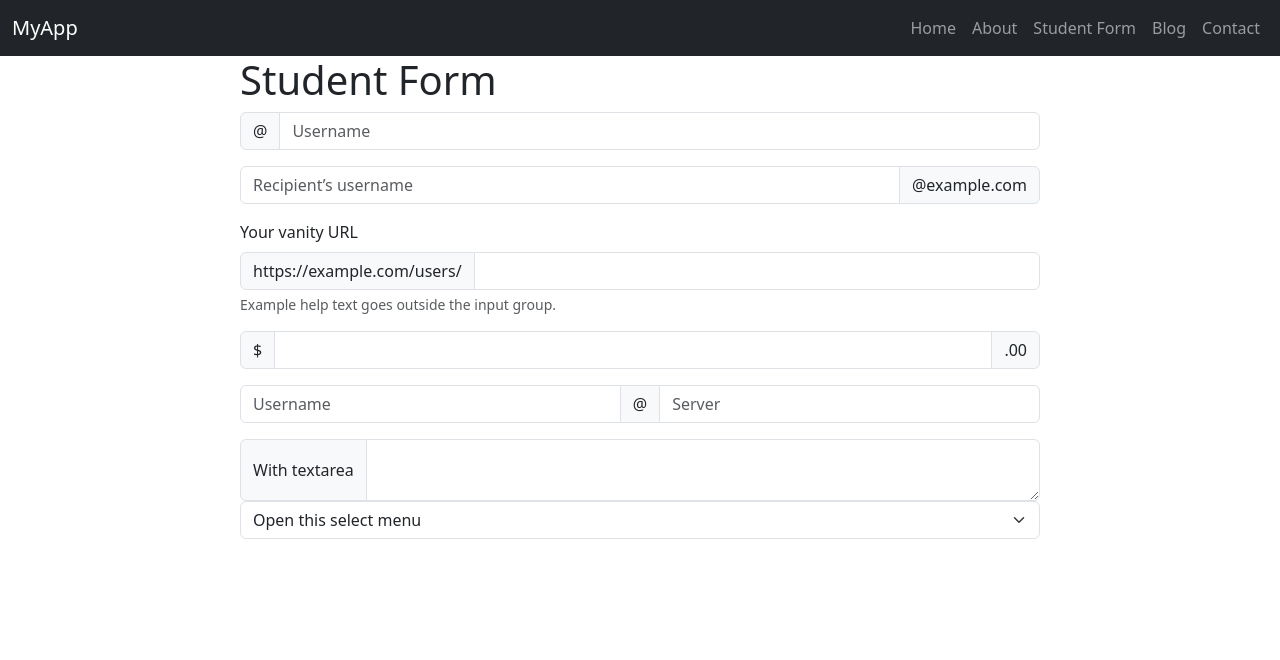
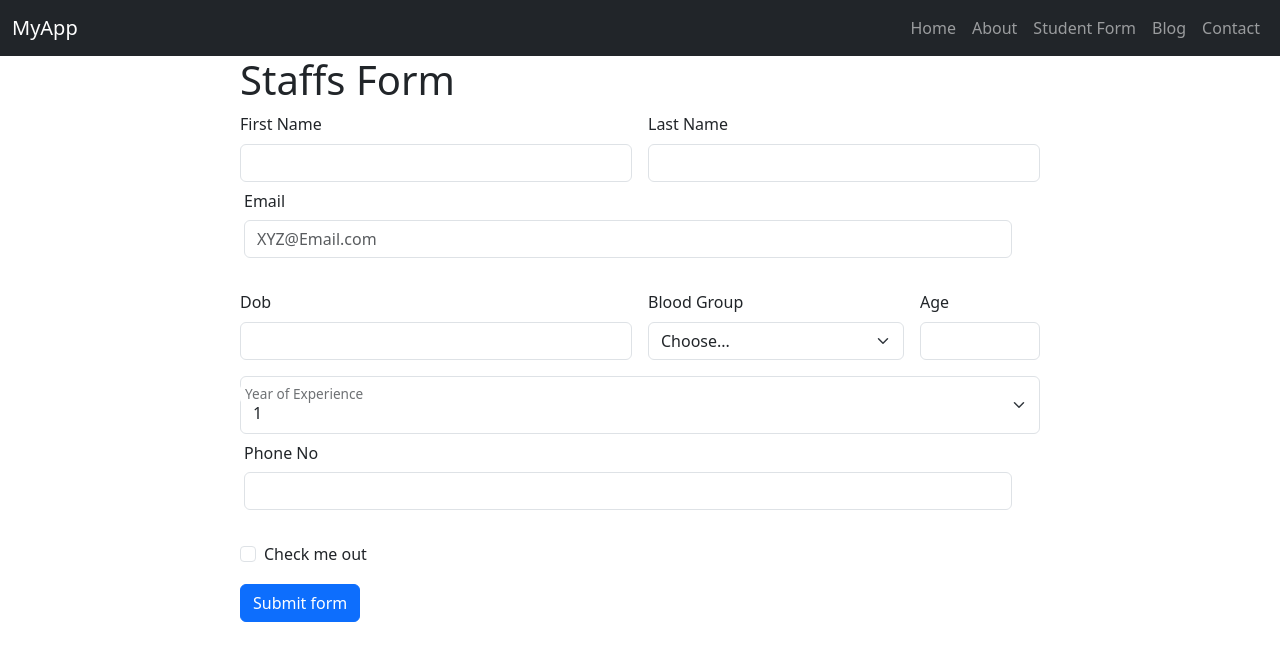
Before and after one commit to Hari00155/vue-project, a Vue app: page /student-form in a window 1280 px wide. Shown: the top 660 px of the page. Built offline with nearby package versions, Linux system fonts and the light colour scheme.

Commit message:
update staffs form

```diff
--- a/src/views/StudentFormView.vue
+++ b/src/views/StudentFormView.vue
@@ -1,51 +1,74 @@
 <template>
   <Container>
-   <h1> Student Form </h1>
+   <h1> Staffs Form </h1>
 
-   <div class="input-group mb-3">
-  <span class="input-group-text" id="basic-addon1">@</span>
-  <input type="text" class="form-control" placeholder="Username" aria-label="Username" aria-describedby="basic-addon1">
+   <form class="row g-3">
+  <div class="col-md-6">
+    <label for="inputFirstName" class="form-label">First Name</label>
+    <input type="First Name" class="form-control" id="inputFirstName">
+  </div>
+  <div class="col-md-6">
+    <label for="inputLastName" class="form-label">Last Name</label>
+    <input type="LastName" class="form-control" id="inputLastName">
+  </div>
+ <div class="row mb-3">
+  <label for="colFormLabel" class="col-sm-2 col-form-label">Email</label>
+  <div class="col-sm-25">
+    <input type="email" class="form-control" id="colFormLabel" placeholder="XYZ@Email.com">
+  </div>
 </div>
+ <div class="col-md-6">
+    <label for="DOB" class="form-label">Dob</label>
+    <input type="text" class="form-control" id="inputDOB">
+  </div>
 
-<div class="input-group mb-3">
-  <input type="text" class="form-control" placeholder="Recipient’s username" aria-label="Recipient’s username" aria-describedby="basic-addon2">
-  <span class="input-group-text" id="basic-addon2">@example.com</span>
+  <div class="col-md-4">
+    <label for="Bloodgroup" class="form-label">Blood Group</label>
+    <select id="inputBloodgroup" class="form-select">
+      <option selected>Choose...</option>
+      <option>A+</option>
+      <option>A-</option>
+      <option>AB+</option>
+      <option>AB-</option>
+      <option>B+</option>
+      <option>B-</option>
+      <option>O+</option>
+      <option>O-</option>
+    </select>
+  </div>
+  <div class="col-md-2">
+    <label for="inputAGE" class="form-label">Age</label>
+    <input type="text" class="form-control" id="inputAGE">
+  </div>
+  <div class="form-floating">
+  <select class="form-select" id="floatingSelect" aria-label="Floating label select example">
+    <option value="1">1</option>
+    <option value="2">2</option>
+    <option value="3">3</option>
+    <option value="4">4</option>
+    <option value="5">5</option>
+  </select>
+  <label for="floatingSelect">Year of Experience</label>
 </div>
+<div class="row mb-3">
+    <label for="inputPhoneNO" class="col-sm-2 col-form-label">Phone No</label>
+    <div class="col-sm-25">
+      <input type="email" class="form-control" id="inputPhoneNo">
+    </div>
+  </div>
+  <div class="col-12">
+    <div class="form-check">
+      <input class="form-check-input" type="checkbox" id="gridCheck">
+      <label class="form-check-label" for="gridCheck">
+        Check me out
+      </label>
+    </div>
+  </div>
+   <div class="col-12">
+    <button class="btn btn-primary" type="submit">Submit form</button>
+  </div>
 
-<div class="mb-3">
-  <label for="basic-url" class="form-label">Your vanity URL</label>
-  <div class="input-group">
-    <span class="input-group-text" id="basic-addon3">https://example.com/users/</span>
-    <input type="text" class="form-control" id="basic-url" aria-describedby="basic-addon3 basic-addon4">
-  </div>
-  <div class="form-text" id="basic-addon4">Example help text goes outside the input group.</div>
-</div>
-
-<div class="input-group mb-3">
-  <span class="input-group-text">$</span>
-  <input type="text" class="form-control" aria-label="Amount (to the nearest dollar)">
-  <span class="input-group-text">.00</span>
-</div>
-
-<div class="input-group mb-3">
-  <input type="text" class="form-control" placeholder="Username" aria-label="Username">
-  <span class="input-group-text">@</span>
-  <input type="text" class="form-control" placeholder="Server" aria-label="Server">
-</div>
-
-<div class="input-group">
-  <span class="input-group-text">With textarea</span>
-  <textarea class="form-control" aria-label="With textarea"></textarea>
-</div>
-
-
-<select class="form-select" aria-label="Default select example">
-  <option selected>Open this select menu</option>
-  <option value="1">One</option>
-  <option value="2">Two</option>
-  <option value="3">Three</option>
-</select>
-
+</form>
 
   </Container>
 </template>
```
